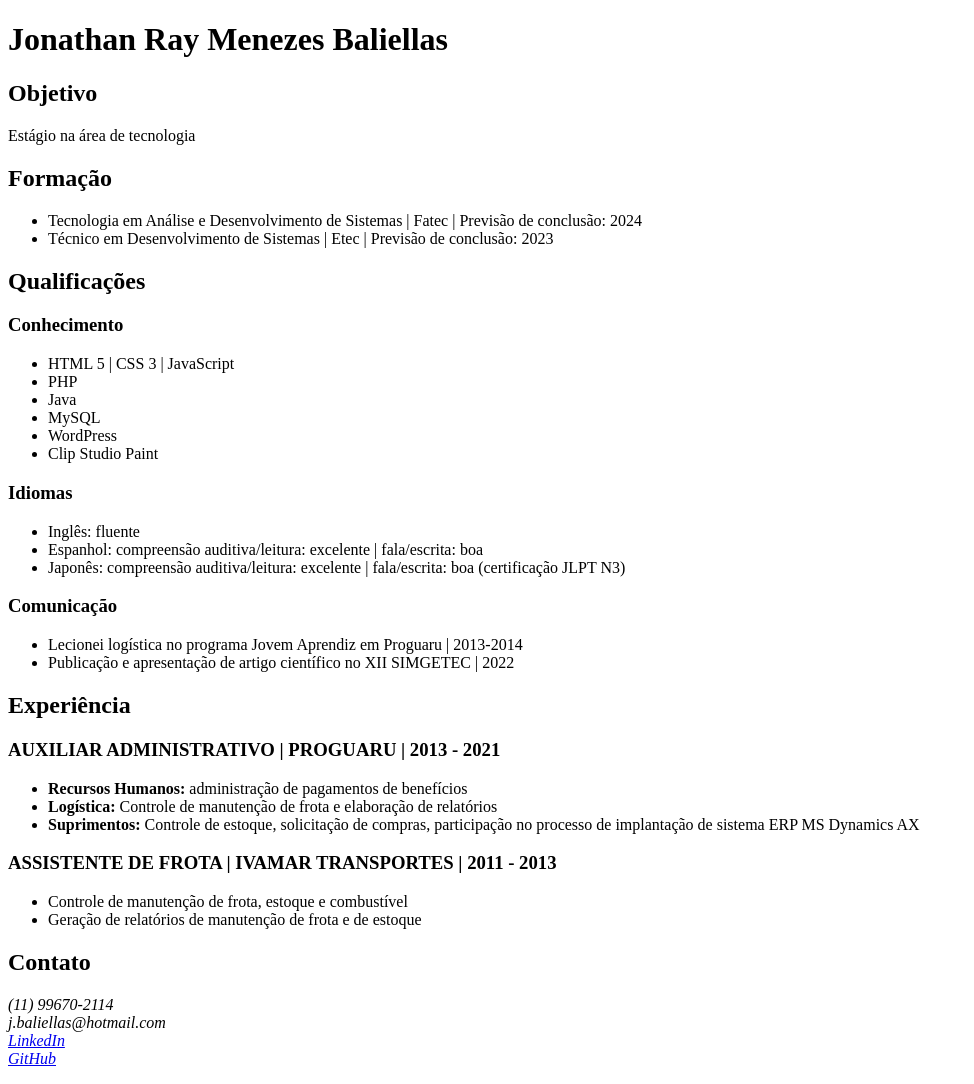
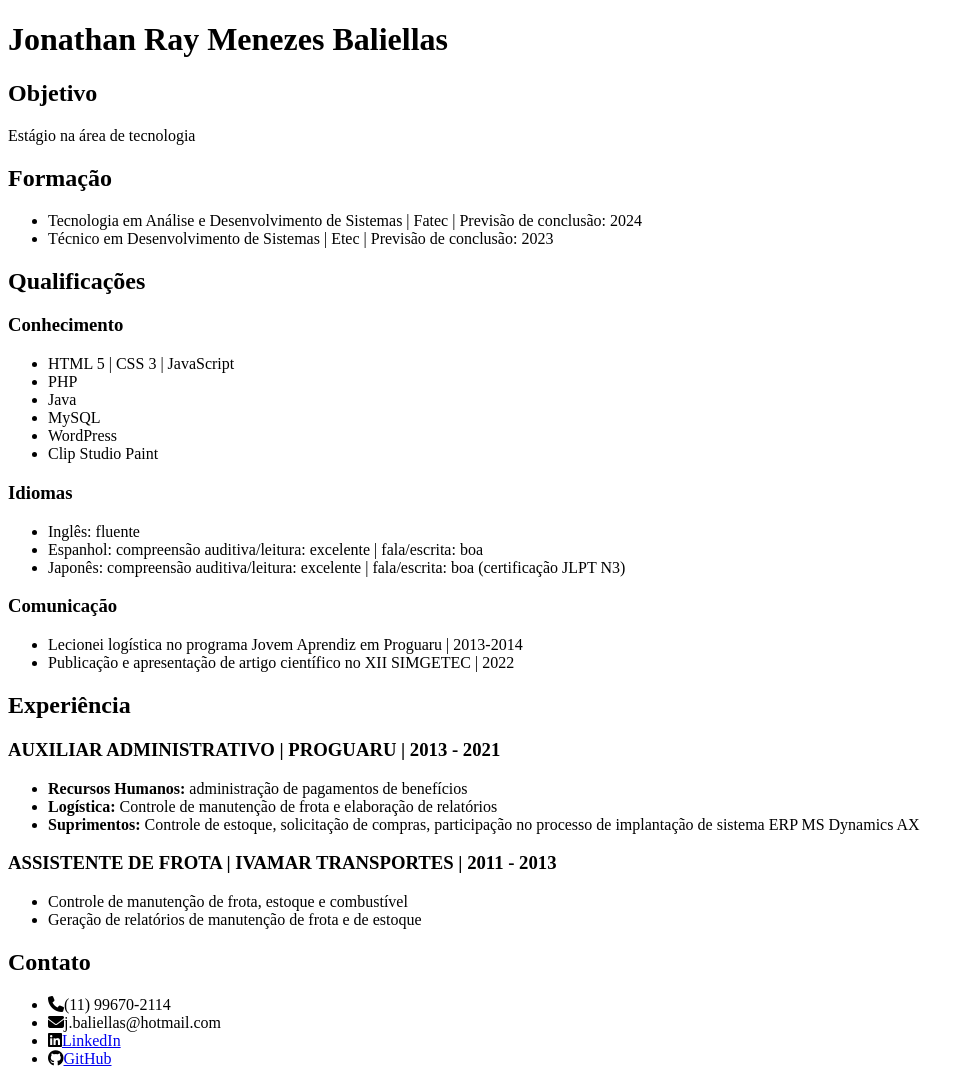
Before and after one commit to JonathanBaliellas/Curriculo, a plain HTML site: page index.html in a window 1280 px wide. Shown: the whole page, without its empty margins (0-974 px from the left). Drawn offline with Linux system fonts and the light colour scheme.

Commit message:
Update index.html

```diff
--- a/index.html
+++ b/index.html
@@ -5,6 +5,7 @@
     <meta http-equiv="X-UA-Compatible" content="IE=edge">
     <meta name="viewport" content="width=device-width, initial-scale=1.0">
     <title>Jonathan Baliellas</title>
+    <script src="https://kit.fontawesome.com/712627e99f.js" crossorigin="anonymous"></script>
 </head>
 <body>
     <main>
@@ -71,10 +72,14 @@
     <footer>
         <article>
             <h2>Contato</h2>
-            <i>(11) 99670-2114</i><br>
-            <i>j.baliellas@hotmail.com</i><br>
-            <i><a href="https://www.linkedin.com/in/jonathan-baliellas-b44ab932/" target="_blank" rel="noopener noreferrer">LinkedIn</a></i><br>
-            <i><a href="https://github.com/JonathanBaliellas" target="_blank" rel="noopener noreferrer">GitHub</a></i>
+            <nav>
+                <ul>
+                    <li><i class="fa-solid fa-phone"></i></i>(11) 99670-2114</li>
+                    <li><i class="fa-solid fa-envelope"></i>j.baliellas@hotmail.com</li>
+                    <li><i class="fa-brands fa-linkedin"></i><a href="https://www.linkedin.com/in/jonathan-baliellas-b44ab932/" target="_blank" rel="noopener noreferrer">LinkedIn</a></li>
+                    <li><i class="fa-brands fa-github"></i><a href="https://github.com/JonathanBaliellas" target="_blank" rel="noopener noreferrer">GitHub</a></li>
+                </ul>
+            </nav>
         </article>
     </footer>
 </body>
```
